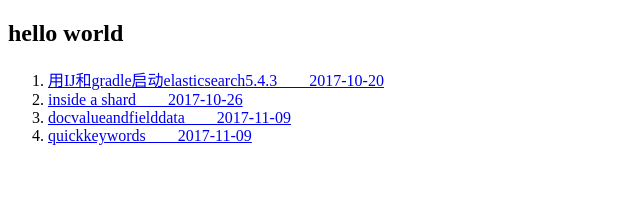
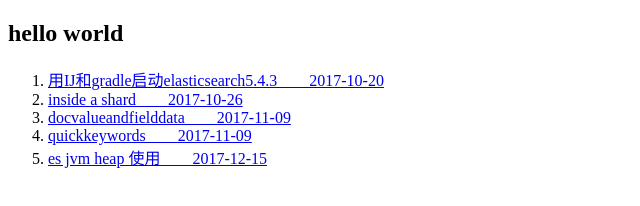
Before and after one commit to saihide/saihide.github.io, a plain HTML site: page index.html in a window 1280 px wide. Shown: the whole page, without its empty margins (0-640 px from the left). Drawn offline with Linux system fonts and the light colour scheme.

Commit message:
es jvmheap use

```diff
--- a/index.html
+++ b/index.html
@@ -13,6 +13,7 @@
         <li><a href="http://saihide.github.io/article/inside a shard.html">inside a shard &nbsp;&nbsp;&nbsp;&nbsp;&nbsp;&nbsp;  2017-10-26</a></li>
         <li><a href="http://saihide.github.io/article/docvalueandfielddata.html">docvalueandfielddata &nbsp;&nbsp;&nbsp;&nbsp;&nbsp;&nbsp;  2017-11-09</a></li>
         <li><a href="http://saihide.github.io/article/quickkeywords.html">quickkeywords &nbsp;&nbsp;&nbsp;&nbsp;&nbsp;&nbsp;  2017-11-09</a></li>
+        <li><a href="http://saihide.github.io/article/es jvm heap 使用.html">es jvm heap 使用 &nbsp;&nbsp;&nbsp;&nbsp;&nbsp;&nbsp;  2017-12-15</a></li>
       </ol>
     </div>
 
```
